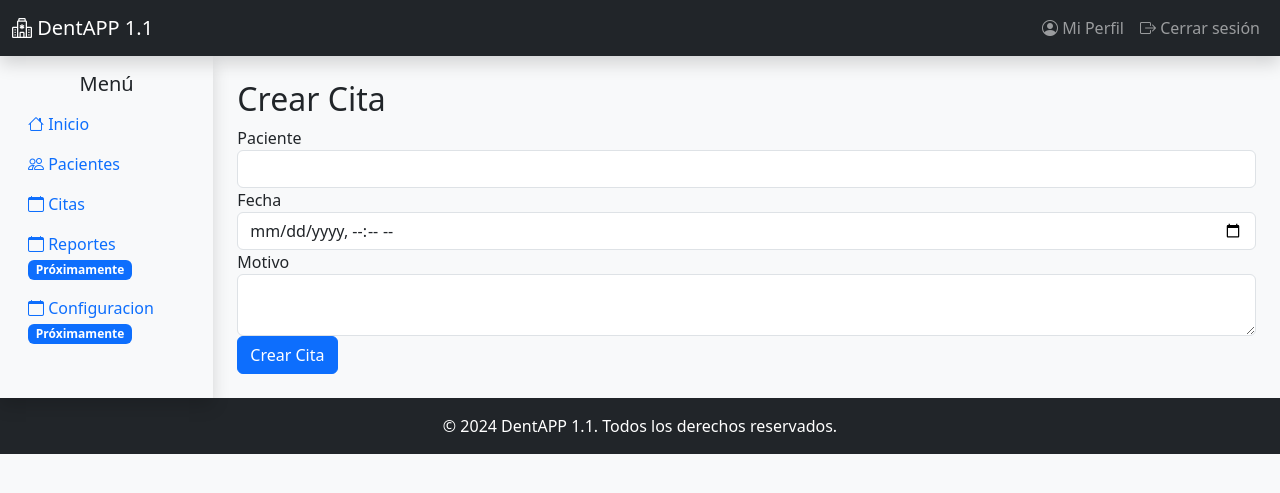
After one commit to HAjiMe-0/BDdentista, a Flask app: page /cita/create in a window 1280 px wide. The commit adds this page. Shown: the top 493 px of the page. Run offline with Flask 3, Linux system fonts and the light colour scheme; the visitor is signed in with stand-in values (Sample User, id 1); lists and menus that the app fills with data are empty; some libraries are stand-ins or nearby versions.

Commit message:
Modulo Citas Completo

```diff
--- a/app/__init__.py
+++ b/app/__init__.py
@@ -3,6 +3,7 @@ from flask_sqlalchemy import SQLAlchemy
 from flask_mail import Mail
 from flask_migrate import Migrate
 from werkzeug.security import generate_password_hash, check_password_hash
+from datetime import datetime
 
 db = SQLAlchemy()
 mail = Mail()
--- a/app/controllers.py
+++ b/app/controllers.py
@@ -1,10 +1,11 @@
-from flask import Blueprint, render_template, request, redirect, url_for, session, flash
+from flask import Blueprint, render_template, request, redirect, url_for, session, flash ,jsonify
 from functools import wraps
-from app.models import db, Doctor, Paciente
+from app.models import db, Doctor, Paciente , Cita
 from werkzeug.security import generate_password_hash, check_password_hash
 from itsdangerous import URLSafeTimedSerializer
 from flask_mail import Message
 from app import mail  # Importar mail desde app
+from datetime import datetime
 
 main_bp = Blueprint('main', __name__)
 
@@ -338,3 +339,109 @@ def reset_with_token(token):
         return redirect(url_for('main.login'))
 
     return render_template('reset_with_token.html')
+
+# Ruta para crear una cita
+@main_bp.route('/cita/create', methods=['GET', 'POST'])
+@login_required
+def create_cita():
+    if request.method == 'POST':
+        paciente_id = request.form['paciente_id']
+        doctor_id = session.get('doctor_id')
+        fecha = request.form['fecha']
+        motivo = request.form['motivo']
+
+        # Crear la cita
+        nueva_cita = Cita(
+            paciente_id=paciente_id,
+            doctor_id=doctor_id,
+            fecha=fecha,
+            motivo=motivo
+        )
+
+        db.session.add(nueva_cita)
+        db.session.commit()
+        flash('Cita creada con éxito.', 'success')
+        return redirect(url_for('main.list_cita'))
+
+    # Obtener lista de pacientes
+    doctor_id = session.get('doctor_id')
+    pacientes = Paciente.query.filter_by(doctor_id=doctor_id).all()
+
+    return render_template('cita/create_cita.html', pacientes=pacientes)
+
+#Ruta para ver detalles
+@main_bp.route('/cita/<int:cita_id>', methods=['GET'])
+@login_required
+def detail_cita(cita_id):
+    cita = Cita.query.get_or_404(cita_id)
+    if cita.doctor_id != session.get('doctor_id'):
+        flash('No tienes permiso para ver esta cita.', 'error')
+        return redirect(url_for('main.index'))
+
+    return render_template('cita/detail_cita.html', cita=cita)
+
+#Ruta para editar cita
+@main_bp.route('/cita/edit/<int:cita_id>', methods=['GET', 'POST'])
+@login_required
+def edit_cita(cita_id):
+    cita = Cita.query.get_or_404(cita_id)
+
+    if cita.doctor_id != session.get('doctor_id'):
+        flash('No tienes permiso para editar esta cita.', 'error')
+        return redirect(url_for('main.index'))
+
+    if request.method == 'POST':
+        nueva_fecha = request.form['fecha']
+        nuevo_motivo = request.form['motivo']
+        nuevo_estado = request.form['estado']
+
+        cita.fecha = nueva_fecha
+        cita.motivo = nuevo_motivo
+        cita.estado = nuevo_estado
+
+        db.session.commit()
+        flash('Cita actualizada con éxito.', 'success')
+        return redirect(url_for('main.list_cita'))
+
+    return render_template('cita/edit_cita.html', cita=cita)
+
+# Ruta para listar las citas
+@main_bp.route('/citas', methods=['GET'])
+@login_required
+def list_cita():
+    doctor_id = session.get('doctor_id')
+    citas = Cita.query.filter_by(doctor_id=doctor_id).all()
+    return render_template('cita/list_cita.html', citas=citas)
+
+# Ruta para eliminar una cita
+@main_bp.route('/delete_cita/<int:cita_id>', methods=['POST'])
+@login_required
+def delete_cita(cita_id):
+    cita = Cita.query.get_or_404(cita_id)
+
+    if cita.doctor_id != session.get('doctor_id'):
+        flash('No tienes permiso para eliminar esta cita.', 'error')
+        return redirect(url_for('main.index'))
+
+    db.session.delete(cita)
+    db.session.commit()
+    flash('Cita eliminada con éxito.', 'success')
+    return redirect(url_for('main.list_cita'))
+
+
+# Ruta para obtener las citas de un doctor
+@main_bp.route('/citas/<int:year>/<int:month>', methods=['GET'])
+def get_citas_for_month(year, month):
+    # Obtener las citas del mes desde la base de datos
+    citas = Cita.query.filter(db.extract('year', Cita.fecha) == year,
+                              db.extract('month', Cita.fecha) == month).all()
+
+    # Formatear las citas para enviarlas al frontend
+    citas_data = [{
+        'id': cita.cita_id,
+        'fecha': cita.fecha.strftime('%Y-%m-%d'),
+        'motivo': cita.motivo,
+        'paciente': cita.paciente.nombre,  # Asegúrate de acceder correctamente al nombre del paciente
+    } for cita in citas]
+
+    return jsonify(citas_data)
--- a/app/templates/base.html
+++ b/app/templates/base.html
@@ -61,8 +61,18 @@
                             </a>
                         </li>
                         <li class="nav-item">
+                            <a class="nav-link {% if request.endpoint == 'main.list_cita' %}active{% endif %}" href="{{ url_for('main.list_cita') }}">
+                                <i class="bi bi-calendar"></i> Citas
+                            </a>
+                        </li>
+                        <li class="nav-item">
                             <a class="nav-link" href="#">
-                                <i class="bi bi-calendar"></i> Citas <span class="badge bg-primary">Próximamente</span>
+                                <i class="bi bi-calendar"></i> Reportes <span class="badge bg-primary">Próximamente</span>
+                            </a>
+                        </li>
+                        <li class="nav-item">
+                            <a class="nav-link" href="#">
+                                <i class="bi bi-calendar"></i> Configuracion <span class="badge bg-primary">Próximamente</span>
                             </a>
                         </li>
                         <!-- Más enlaces -->
--- /dev/null
+++ b/app/templates/cita/create_cita.html
@@ -0,0 +1,27 @@
+{% extends 'base.html' %}
+{% block content %}
+    <h2>Crear Cita</h2>
+    <!-- templates/cita/create_cita.html -->
+    <form method="POST">
+        <div class="form-group">
+            <label for="paciente_id">Paciente</label>
+            <select name="paciente_id" class="form-control" required>
+                {% for paciente in pacientes %}
+                <option value="{{ paciente.paciente_id }}">{{ paciente.nombre }} {{ paciente.paterno }}</option>
+                {% endfor %}
+            </select>
+        </div>
+
+        <div class="form-group">
+            <label for="fecha">Fecha</label>
+            <input type="datetime-local" name="fecha" class="form-control" required>
+        </div>
+
+        <div class="form-group">
+            <label for="motivo">Motivo</label>
+            <textarea name="motivo" class="form-control" required></textarea>
+        </div>
+
+        <button type="submit" class="btn btn-primary">Crear Cita</button>
+    </form>
+{% endblock %}
```
Also changed, not shown: BDDentista.sql (+23 -0 lines), app/models.py (+17 -0 lines), app/templates/cita/detail_cita.html (added, +15 -0 lines), app/templates/cita/edit_cita.html (added, +27 -0 lines), app/templates/cita/list_cita.html (added, +156 -0 lines).
